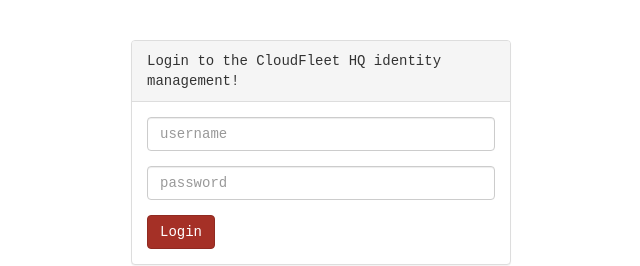
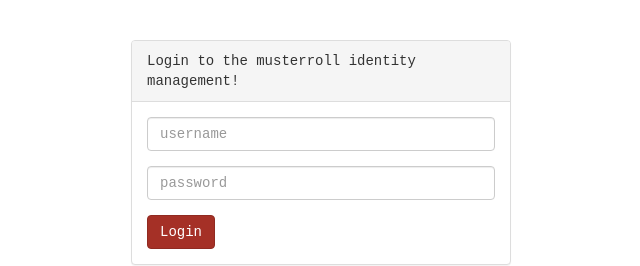
Before and after one commit to cloudfleet/zeppelin-musterroll, a website: page public/index.html at #/login in a window 1280 px wide. Shown: the full height of the page, 319-959 px from the left. Drawn offline with Linux system fonts and the light colour scheme; no server answers.

Commit message:
improved wording and removed cloudfleet

```diff
--- a/public/index.html
+++ b/public/index.html
@@ -3,7 +3,7 @@
 <head>
     <meta charset="utf-8">
     <meta name="viewport" content="width=device-width, initial-scale=1.0">
-    <title>cloud|fleet - Cockpit</title>
+    <title>Musterroll</title>
     <link rel="stylesheet" href="css/normalize.css">
     <link rel="stylesheet" href="css/bootstrap.css">
     <link rel="stylesheet" href="css/xeditable.css">
--- a/public/templates/login.html
+++ b/public/templates/login.html
@@ -1,6 +1,6 @@
 <div class="col-xs-4 col-sm-offset-4">
   <div class="panel panel-default">
-    <div class="panel-heading">Login to the CloudFleet HQ identity management!</div>
+    <div class="panel-heading">Login to the musterroll identity management!</div>
     <div class="panel-body">
       <div ng-show="login_error" class="alert alert-danger alert-dismissable">
           Wrong username or password. Please try again!
```
